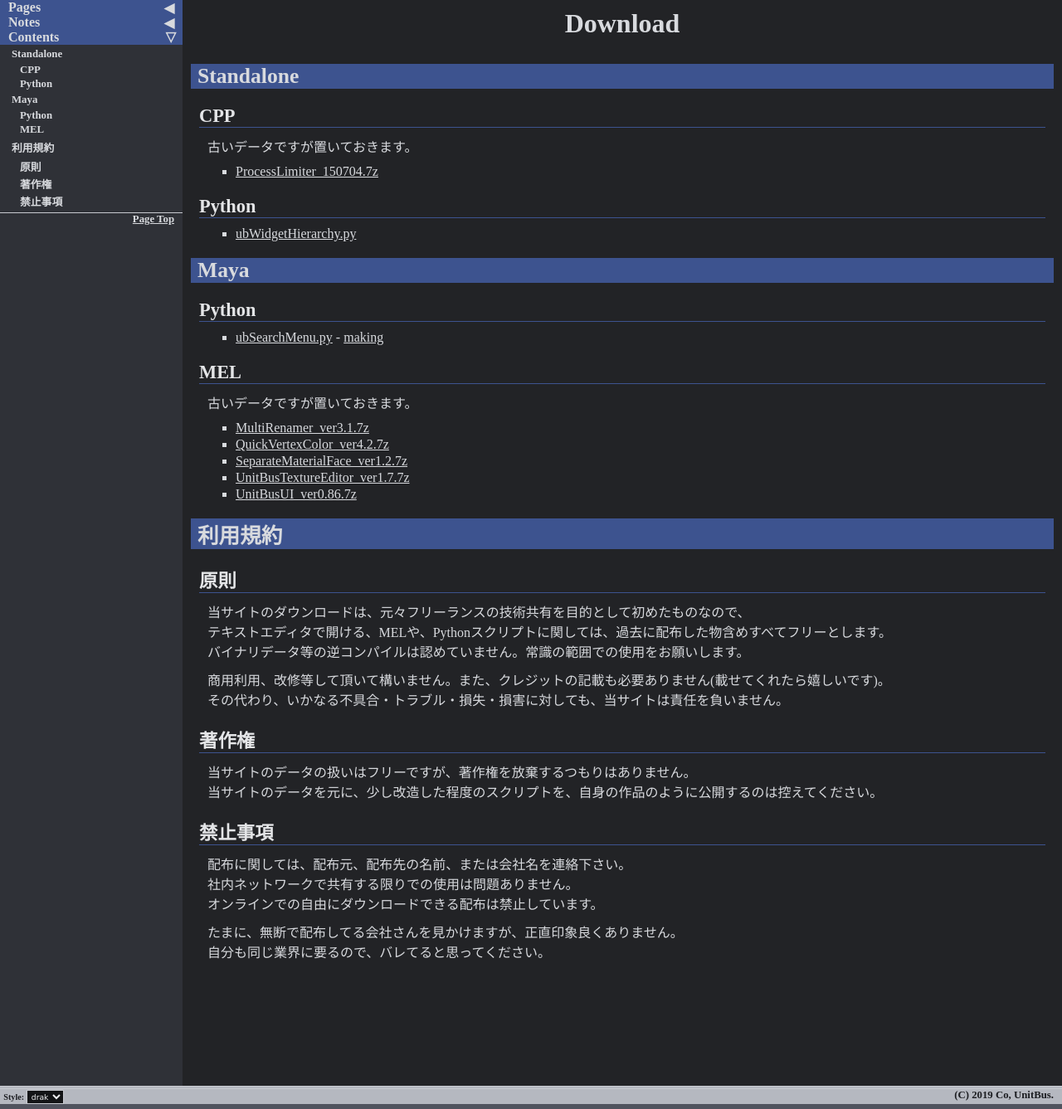
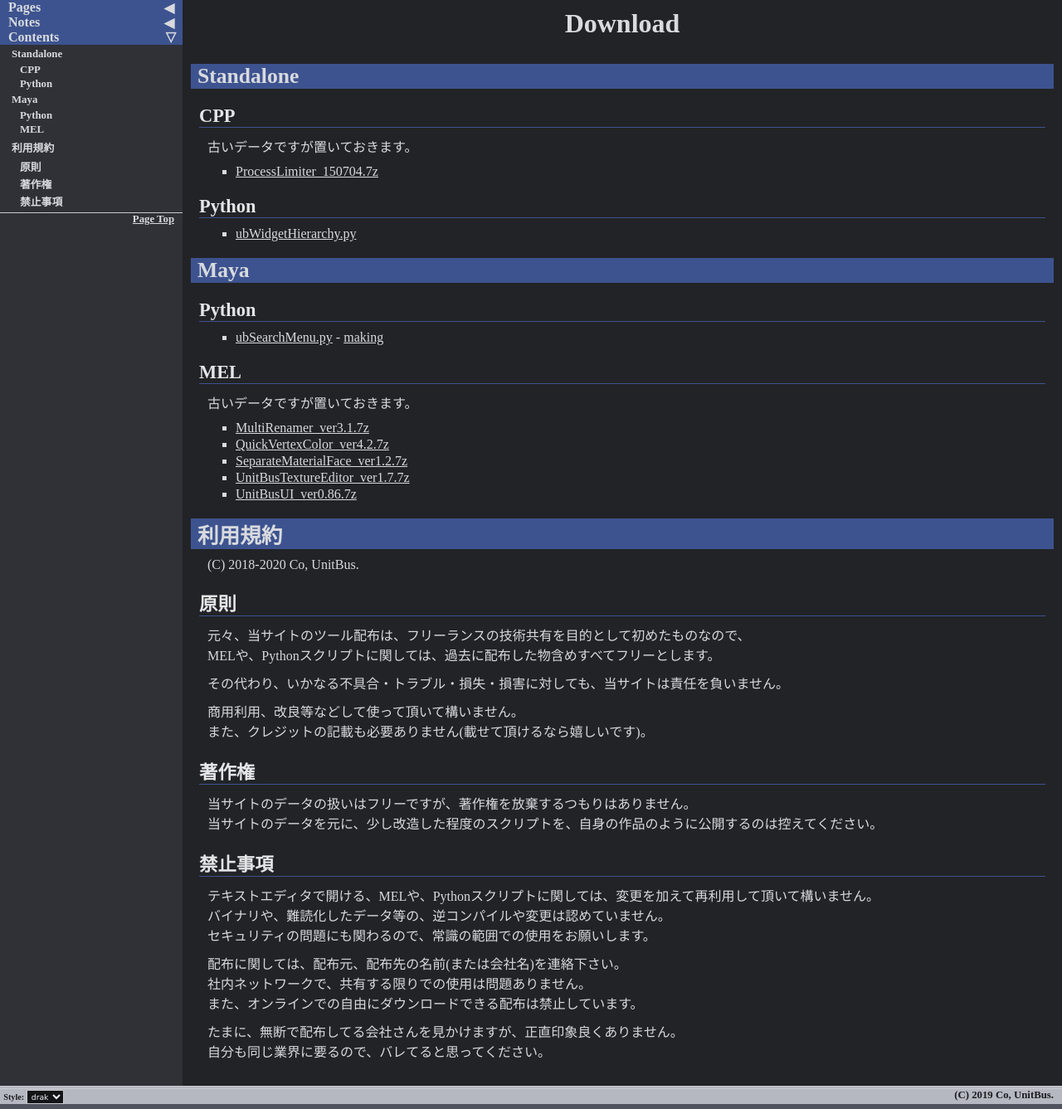
Before and after one commit to unitbus/unitbus.github.io, a Jekyll site: the page built from pages/download.md, in a window 1280 px wide and 1337 px high. Shown: the whole window at 83% size. Built offline with Jekyll 4.4.1, drawn with Linux system fonts in a browser that asks for light colours.

Commit message:
Update download.md

```diff
--- a/pages/download.md
+++ b/pages/download.md
@@ -33,14 +33,17 @@ title: Download
 
 # 利用規約
 
+(C) 2018-2020 Co, UnitBus.
+
 ## 原則
 
-当サイトのダウンロードは、元々フリーランスの技術共有を目的として初めたものなので、
-テキストエディタで開ける、MELや、Pythonスクリプトに関しては、過去に配布した物含めすべてフリーとします。
-バイナリデータ等の逆コンパイルは認めていません。常識の範囲での使用をお願いします。
+元々、当サイトのツール配布は、フリーランスの技術共有を目的として初めたものなので、
+MELや、Pythonスクリプトに関しては、過去に配布した物含めすべてフリーとします。
 
-商用利用、改修等して頂いて構いません。また、クレジットの記載も必要ありません(載せてくれたら嬉しいです)。
 その代わり、いかなる不具合・トラブル・損失・損害に対しても、当サイトは責任を負いません。
+
+商用利用、改良等などして使って頂いて構いません。
+また、クレジットの記載も必要ありません(載せて頂けるなら嬉しいです)。
 
 ## 著作権
 
@@ -49,9 +52,13 @@ title: Download
 
 ## 禁止事項
 
-配布に関しては、配布元、配布先の名前、または会社名を連絡下さい。
-社内ネットワークで共有する限りでの使用は問題ありません。
-オンラインでの自由にダウンロードできる配布は禁止しています。
+テキストエディタで開ける、MELや、Pythonスクリプトに関しては、変更を加えて再利用して頂いて構いません。
+バイナリや、難読化したデータ等の、逆コンパイルや変更は認めていません。
+セキュリティの問題にも関わるので、常識の範囲での使用をお願いします。
+
+配布に関しては、配布元、配布先の名前(または会社名)を連絡下さい。
+社内ネットワークで、共有する限りでの使用は問題ありません。
+また、オンラインでの自由にダウンロードできる配布は禁止しています。
 
 たまに、無断で配布してる会社さんを見かけますが、正直印象良くありません。
 自分も同じ業界に要るので、バレてると思ってください。
```
